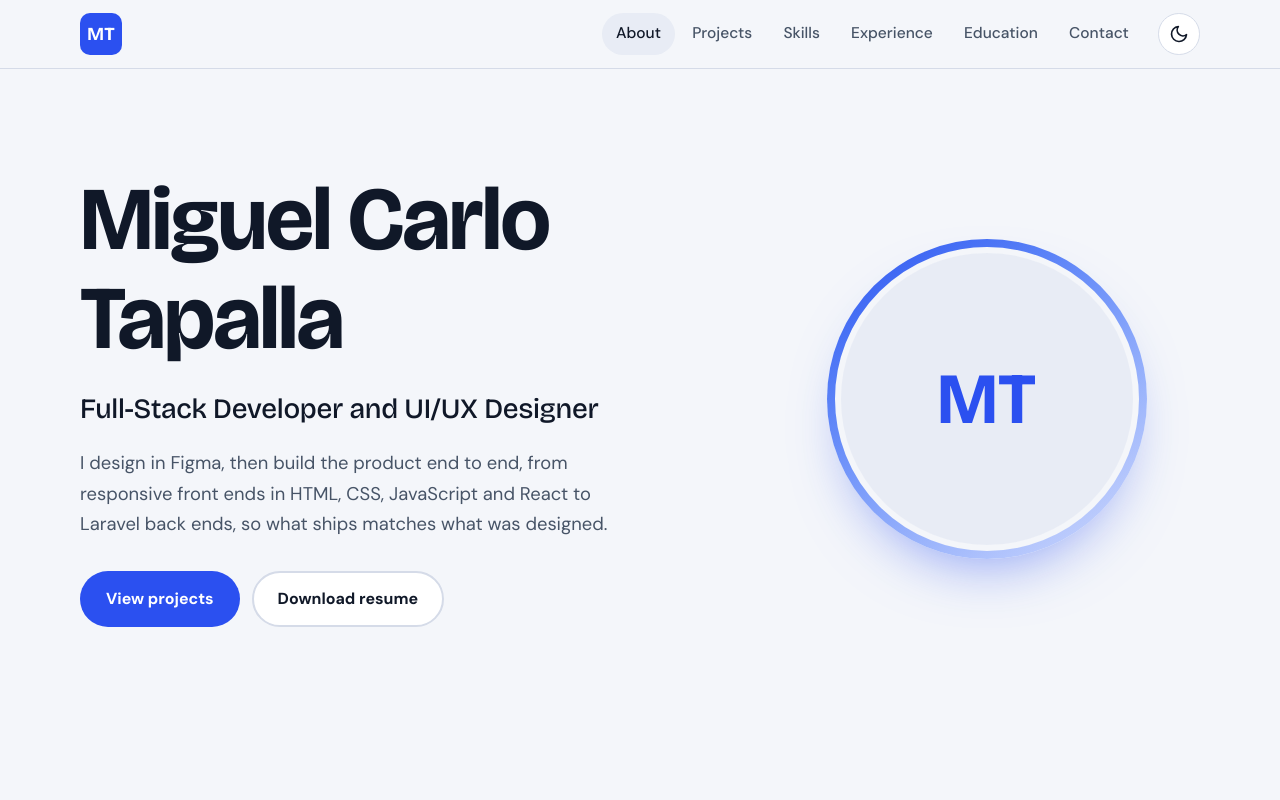
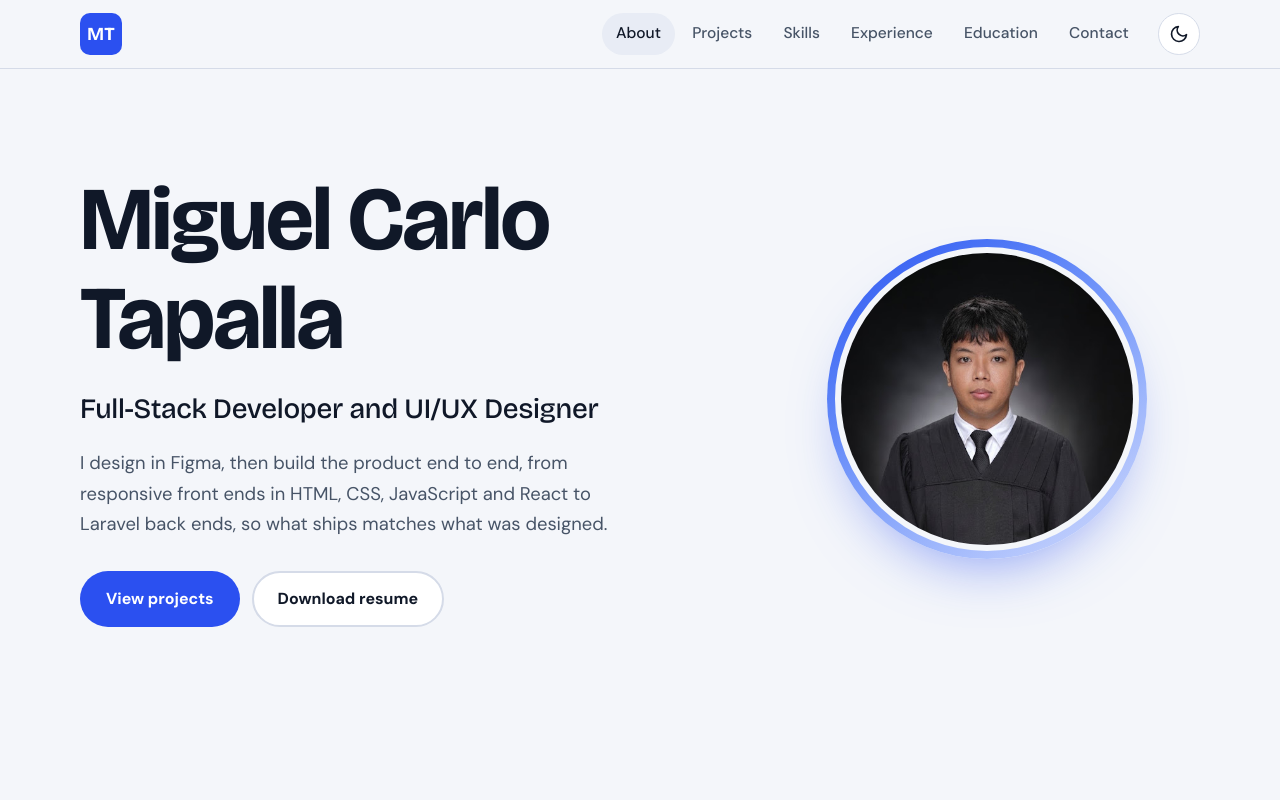
Before and after one commit to miguelcarlo-1121/Portfolio, a plain HTML site: page index.html in a window 1280 px wide. Shown: the top 800 px of the page. Drawn offline with nearby package versions, Linux system fonts and the light colour scheme.

Commit message:
Change profile image format from PNG to JPG

```diff
--- a/index.html
+++ b/index.html
@@ -75,7 +75,7 @@
         </div>
 
         <figure class="portrait" id="portrait">
-          <img src="images/profile.png" alt="Portrait of Miguel Carlo Tapalla" width="480" height="600" data-fallback>
+          <img src="images/profile.jpg" alt="Portrait of Miguel Carlo Tapalla" width="480" height="600" data-fallback>
         </figure>
       </div>
     </section>
```
